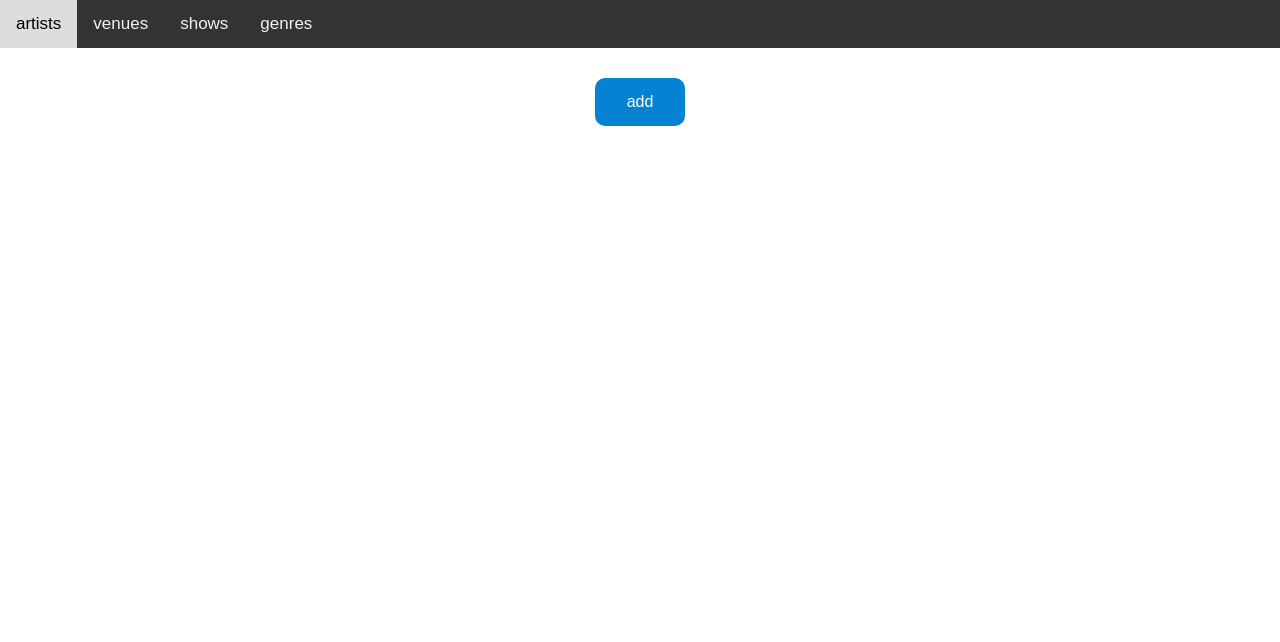
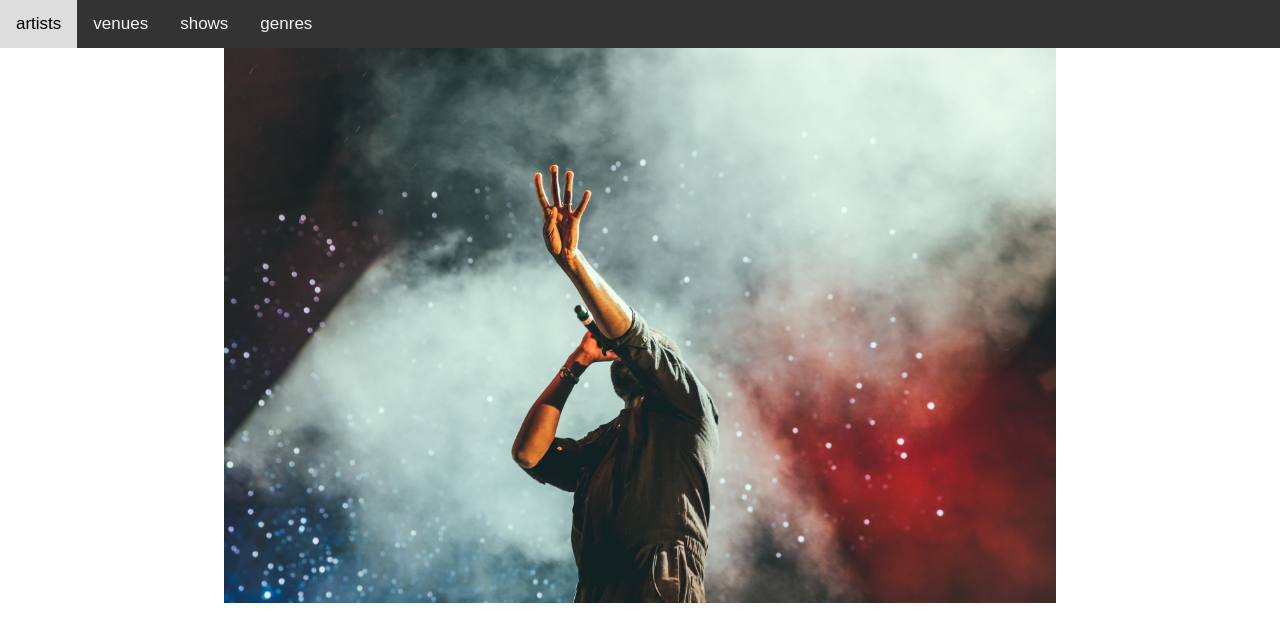
Before and after one commit to Frostbite22/Concerto-Frontend-React, a React (Create React App) app: page / in a window 1280 px wide. Shown: the top 642 px of the page. Built offline with nearby package versions, Linux system fonts and the light colour scheme.

Commit message:
background and UI

```diff
--- a/src/App.js
+++ b/src/App.js
@@ -1,4 +1,5 @@
 import logo from './logo.svg';
+import background from './music.jpg';
 import './App.css';
 import axios from "axios";
 import {useEffect, useState} from 'react';
@@ -89,10 +90,11 @@ function App() {
   return (
     <div className="App">
       <NavBar titles={["artists","venues","shows","genres"]} setData={setData} setTitle={setTitle} setFormButton={setFormButton}/>
+      <img className='background' src={background} hidden={data==""? false : true}/>
       <div className="dataContainer" hidden={data==""? true : false}>
         <FormatGetData data={data}/>
       </div>
-      <button className='btn' onClick={() => handleOnClick(formButton)}> {formButton===true ?`add ${title}`:"Hide" }</button>
+      <button className='btn' hidden={data==""? true : false} onClick={() => handleOnClick(formButton)}> {formButton===true ?`add ${title}`:"Hide" }</button>
       <form hidden={formButton}>
         <input type="text"  hidden={formButton}/>
       </form>
--- a/src/index.css
+++ b/src/index.css
@@ -28,7 +28,7 @@ body {
   justify-content: space-around;
   margin-left: 30px;
   margin-top: 30px ;
-  background-color:#0583D2;
+  background-color:#B8E3FF;
   padding: 10px;
   border-radius: 10px;
 
@@ -42,7 +42,7 @@ body {
 
 .valueColor
 {
-  color: #B8E3FF;
+  color: #0583D2;
 }
 
 .textSizeFont
@@ -55,18 +55,18 @@ body {
 .dataContainer
 {
   max-width: 80%;
-  background-color: #B8E3FF;
+  background-color: #1e1e1e;
   justify-content: center;
   margin-left: 10%;
   margin-right: 10%;
   padding-bottom: 20px;
-  border-radius: 20px;
+  border-radius: 0px 0px 10px 10px;
 }
 
 .btn
 {
   margin: 30px;
-  background-color: #0583D2;
+  background-color:  #B8E3FF;
   border: none;
   border-radius: 10px;
   color: white;
@@ -76,3 +76,19 @@ body {
   font-size: 16px;
 
 }
+
+.background
+{
+  background-image: url("music.jpg") ;
+
+  /* Full height */
+
+  max-width: 65%;
+  max-height: 100%;
+  margin : 0 ;
+
+  /* Center and scale the image nicely */
+  background-position: center;
+  background-repeat: no-repeat;
+  background-size: cover;
+}
```
Also changed, not shown: src/music.jpg (added).
